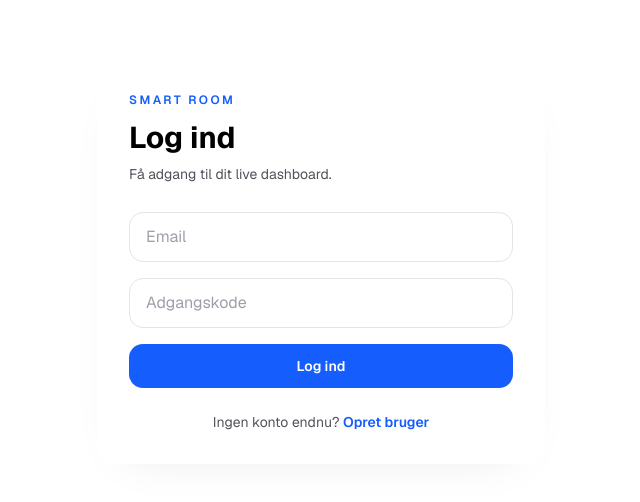
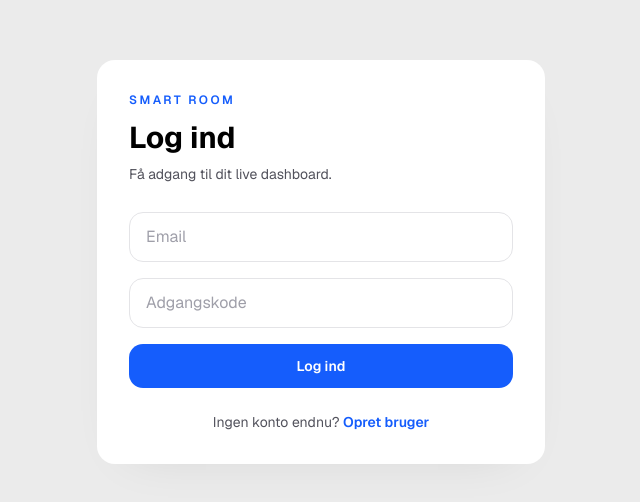
Before and after one commit to RF1337/smart-home, a Next.js app: page /login in a window 1280 px wide. Shown: the part 138-640 px from the top of the page, without its empty margins (319-959 px from the left). Built offline with nearby package versions, Linux system fonts and the light colour scheme; no server answers.

Commit message:
fix: graph ui

```diff
--- a/app/globals.css
+++ b/app/globals.css
@@ -60,38 +60,38 @@ body {
 }
 
 :root {
-  --background: oklch(1 0 0);
-  --foreground: oklch(0.145 0 0);
+  --background: oklch(0.94 0 0);
+  --foreground: oklch(0.1 0 0);
   --card: oklch(1 0 0);
-  --card-foreground: oklch(0.145 0 0);
+  --card-foreground: oklch(0.1 0 0);
   --popover: oklch(1 0 0);
-  --popover-foreground: oklch(0.145 0 0);
+  --popover-foreground: oklch(0.1 0 0);
   --primary: oklch(0.205 0 0);
   --primary-foreground: oklch(0.985 0 0);
-  --secondary: oklch(0.97 0 0);
-  --secondary-foreground: oklch(0.205 0 0);
-  --muted: oklch(0.97 0 0);
-  --muted-foreground: oklch(0.556 0 0);
-  --accent: oklch(0.97 0 0);
-  --accent-foreground: oklch(0.205 0 0);
+  --secondary: oklch(0.92 0 0);
+  --secondary-foreground: oklch(0.15 0 0);
+  --muted: oklch(0.92 0 0);
+  --muted-foreground: oklch(0.42 0 0);
+  --accent: oklch(0.92 0 0);
+  --accent-foreground: oklch(0.15 0 0);
   --destructive: oklch(0.577 0.245 27.325);
-  --border: oklch(0.922 0 0);
-  --input: oklch(0.922 0 0);
-  --ring: oklch(0.708 0 0);
+  --border: oklch(0.78 0 0);
+  --input: oklch(0.78 0 0);
+  --ring: oklch(0.55 0 0);
   --chart-1: oklch(0.87 0 0);
   --chart-2: oklch(0.556 0 0);
   --chart-3: oklch(0.439 0 0);
   --chart-4: oklch(0.371 0 0);
   --chart-5: oklch(0.269 0 0);
   --radius: 0.625rem;
-  --sidebar: oklch(0.985 0 0);
-  --sidebar-foreground: oklch(0.145 0 0);
+  --sidebar: oklch(0.97 0 0);
+  --sidebar-foreground: oklch(0.1 0 0);
   --sidebar-primary: oklch(0.205 0 0);
   --sidebar-primary-foreground: oklch(0.985 0 0);
-  --sidebar-accent: oklch(0.97 0 0);
-  --sidebar-accent-foreground: oklch(0.205 0 0);
-  --sidebar-border: oklch(0.922 0 0);
-  --sidebar-ring: oklch(0.708 0 0);
+  --sidebar-accent: oklch(0.92 0 0);
+  --sidebar-accent-foreground: oklch(0.15 0 0);
+  --sidebar-border: oklch(0.78 0 0);
+  --sidebar-ring: oklch(0.55 0 0);
 }
 
 .dark {
--- a/app/locations/[id]/dashboard/page.tsx
+++ b/app/locations/[id]/dashboard/page.tsx
@@ -4,8 +4,8 @@ import { useEffect, useRef, useState, useCallback } from "react";
 import { supabase } from "@/lib/supabase";
 import { useParams, useRouter } from "next/navigation";
 import {
-  LineChart,
-  Line,
+  AreaChart,
+  Area,
   XAxis,
   YAxis,
   CartesianGrid,
@@ -71,9 +71,9 @@ function CustomTooltip({ active, payload }: any) {
   const dateStr = d.toLocaleDateString("da-DK", { day: "2-digit", month: "2-digit", year: "numeric" });
   const timeStr = d.toLocaleTimeString("da-DK", { hour: "2-digit", minute: "2-digit" });
   return (
-    <div className="rounded-lg border border-gray-200 bg-white px-3 py-2 text-xs shadow-sm">
-      <p className="font-medium text-gray-700">{dateStr} kl. {timeStr}</p>
-      <p className="mt-0.5 text-blue-600">{point.temperature.toFixed(1)} °C</p>
+    <div className="rounded-xl border border-border bg-white px-4 py-3 text-sm shadow-md">
+      <p className="text-xs text-gray-400 mb-1">{dateStr} kl. {timeStr}</p>
+      <p className="text-lg font-semibold text-gray-900">{point.temperature.toFixed(1)} °C</p>
     </div>
   );
 }
@@ -224,8 +224,7 @@ export default function Dashboard() {
       : `Sidst opdateret for ${Math.floor(secondsSinceUpdate / 60)} minutter siden`;
 
   return (
-    <div className="min-h-[calc(100vh-57px)] bg-gray-50 px-6 py-6">
-      <div className="w-full space-y-6">
+    <div className="w-full space-y-6">
 
         {/* Sensor selector */}
         <DropdownMenu>
@@ -246,7 +245,7 @@ export default function Dashboard() {
 
         {/* Stat cards */}
         <div className="grid grid-cols-1 gap-4 sm:grid-cols-3">
-          <Card>
+          <Card className="border border-border ring-0">
             <CardContent className="p-5">
               <p className="text-sm text-gray-500">Aktuel Temperatur</p>
               <p className="mt-1 text-4xl font-bold text-gray-900">
@@ -256,7 +255,7 @@ export default function Dashboard() {
             </CardContent>
           </Card>
 
-          <Card>
+          <Card className="border border-border ring-0">
             <CardContent className="p-5">
               <p className="text-sm text-blue-600 font-medium">Gennemsnitstemperatur</p>
               <p className="mt-1 text-4xl font-bold text-gray-900">
@@ -266,7 +265,7 @@ export default function Dashboard() {
             </CardContent>
           </Card>
 
-          <Card>
+          <Card className="border border-border ring-0">
             <CardContent className="p-5">
               <p className="text-sm text-gray-500 font-medium">Min / Maks temperatur</p>
               <div className="mt-2 flex items-center gap-3">
@@ -290,7 +289,7 @@ export default function Dashboard() {
         </div>
 
         {/* Chart */}
-        <div className="rounded-xl border border-gray-200 bg-white p-5">
+        <div className="rounded-xl border border-border bg-white p-5">
           <div className="mb-4 flex items-center justify-between">
             <h2 className="text-base font-semibold text-gray-900">Temperaturgraf over tid</h2>
             <div className="flex gap-1">
@@ -324,36 +323,49 @@ export default function Dashboard() {
           ) : (
             <div className="h-96 w-full sm:h-[480px]">
               <ResponsiveContainer width="100%" height="100%">
-                <LineChart data={data}>
-                  <CartesianGrid strokeDasharray="3 3" stroke="#e5e7eb" />
+                <AreaChart data={data} margin={{ top: 8, right: 8, left: 0, bottom: 0 }}>
+                  <defs>
+                    <linearGradient id="tempGradient" x1="0" y1="0" x2="0" y2="1">
+                      <stop offset="5%" stopColor="#2563eb" stopOpacity={0.15} />
+                      <stop offset="95%" stopColor="#2563eb" stopOpacity={0} />
+                    </linearGradient>
+                  </defs>
+                  <CartesianGrid strokeDasharray="4 4" stroke="#e2e8f0" vertical={false} />
                   <XAxis
                     dataKey="iso"
                     tickFormatter={(v) => formatXTick(v, timeRange)}
                     tick={{ fontSize: 11, fill: "#9ca3af" }}
+                    axisLine={false}
+                    tickLine={false}
                     interval="preserveStartEnd"
                     minTickGap={60}
                   />
                   <YAxis
                     tick={{ fontSize: 11, fill: "#9ca3af" }}
-                    domain={[(dataMin: number) => dataMin - 0.2, (dataMax: number) => dataMax + 0.2]}
-                    label={{ value: "°C", angle: -90, position: "insideLeft", fill: "#6b7280" }}
+                    axisLine={false}
+                    tickLine={false}
+                    tickCount={6}
+                    tickFormatter={(v: number) => `${v.toFixed(0)}°`}
+                    domain={[(dataMin: number) => Math.floor(dataMin - 1), (dataMax: number) => Math.ceil(dataMax + 1)]}
+                    width={36}
                   />
-                  <Tooltip content={<CustomTooltip />} />
-                  <Line
+                  <Tooltip content={<CustomTooltip />} cursor={{ stroke: "#2563eb", strokeWidth: 1, strokeDasharray: "4 4" }} />
+                  <Area
                     type="monotone"
                     dataKey="temperature"
                     stroke="#2563eb"
-                    strokeWidth={2}
+                    strokeWidth={2.5}
+                    fill="url(#tempGradient)"
                     dot={false}
+                    activeDot={{ r: 4, fill: "#2563eb", strokeWidth: 0 }}
                     isAnimationActive
                   />
-                </LineChart>
+                </AreaChart>
               </ResponsiveContainer>
             </div>
           )}
         </div>
 
-      </div>
     </div>
   );
 }
--- a/app/locations/[id]/devices/page.tsx
+++ b/app/locations/[id]/devices/page.tsx
@@ -34,16 +34,11 @@ const SETUP_STEPS = [
   },
   {
     step: 2,
-    title: "Forbind til WiFi",
-    description: "Følg instruktionerne for at forbinde din enhed til dit hjemmenetværk.",
-  },
-  {
-    step: 3,
     title: "Find aktiveringskoden",
     description: "Aktiveringskoden vises på enhedens display eller medfølgende kort.",
   },
   {
-    step: 4,
+    step: 3,
     title: "Registrer enheden",
     description: 'Klik på "Tilføj enhed", indtast koden og giv enheden et navn.',
   },
```
